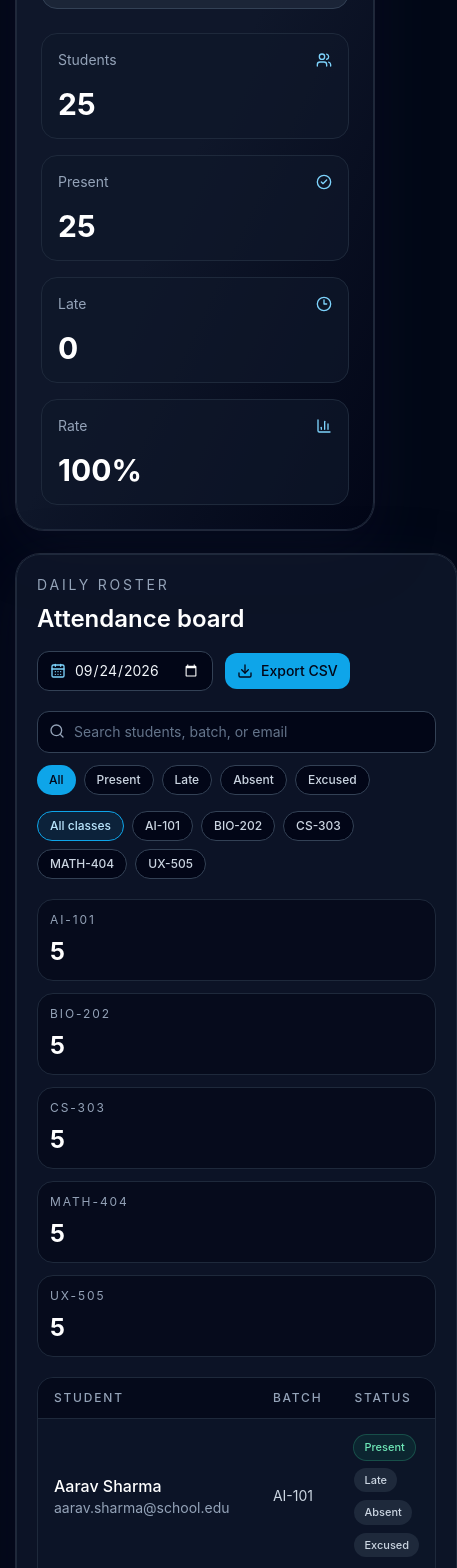
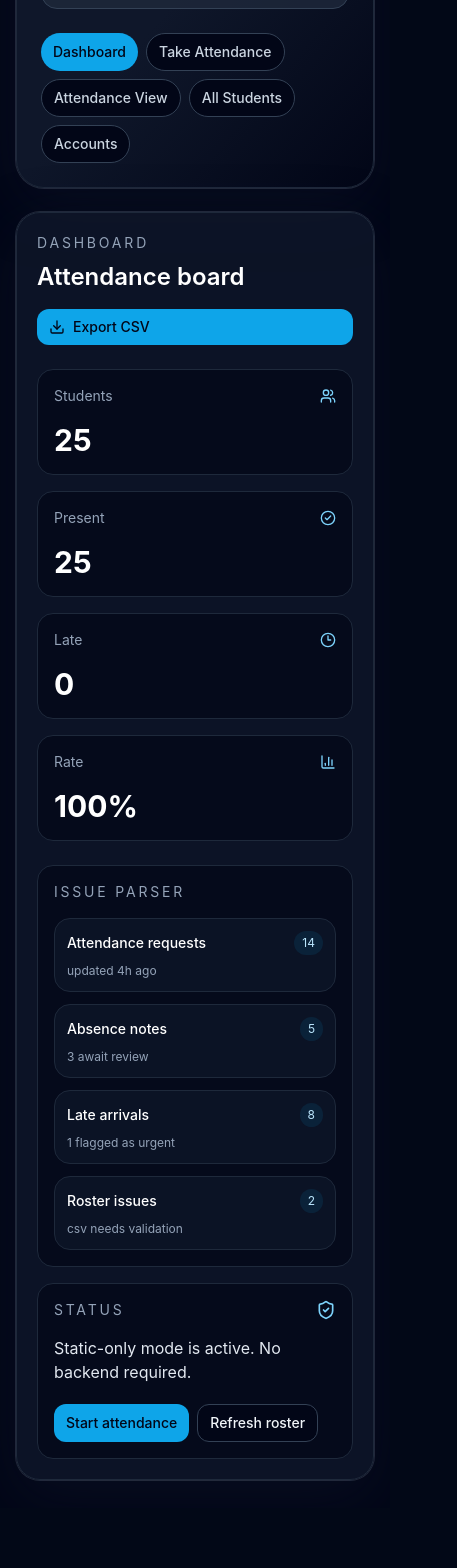
Before and after one commit to soumyadipk03/attendly, a React (Vite) app: page / in a window 390 px wide. Shown: the part 260-1828 px from the top of the page, 457 px wide, since content can reach past the window. After the commit the page ends 1768 px from the top, so only its background shows below. Built offline with nearby package versions, Linux system fonts and the light colour scheme.

Commit message:
feat: add dashboard pages and accounts flow

```diff
--- a/src/App.tsx
+++ b/src/App.tsx
@@ -109,6 +109,8 @@ function parseStudentsCsv(csvText: string): Student[] {
     })
 }
 
+type PageId = 'dashboard' | 'attendance' | 'overview' | 'students' | 'accounts'
+
 function App() {
   const [students, setStudents] = useState<Student[]>(defaultStudents)
   const [attendance, setAttendance] = useState<AttendanceState>(() => defaultAttendance)
@@ -121,6 +123,7 @@ function App() {
   const [showPat, setShowPat] = useState(false)
   const [statusMessage, setStatusMessage] = useState('Static-only mode is active. No backend required.')
   const [isSyncing, setIsSyncing] = useState(false)
+  const [currentPage, setCurrentPage] = useState<PageId>('dashboard')
 
   useEffect(() => {
     const persistedAttendance = localStorage.getItem('attendly-attendance')
@@ -315,54 +318,23 @@ function App() {
     }
   }
 
+  const navItems = [
+    { id: 'dashboard', label: 'Dashboard' },
+    { id: 'attendance', label: 'Take Attendance' },
+    { id: 'overview', label: 'Attendance View' },
+    { id: 'students', label: 'All Students' },
+    { id: 'accounts', label: 'Accounts' },
+  ] as const
+
+  const renderPage = () => {
+    if (currentPage === 'attendance') {
       return (
-    <div className="min-h-screen bg-slate-950 text-slate-50">
-      <div className="mx-auto max-w-7xl px-4 py-7 sm:px-6 lg:px-8">
-        <header className="rounded-[28px] border border-slate-800 bg-gradient-to-br from-slate-900 via-slate-900 to-slate-950 p-6 shadow-glow">
-          <div className="flex flex-col gap-5 lg:flex-row lg:items-start lg:justify-between">
-            <div className="max-w-2xl">
-              <div className="inline-flex items-center gap-2 rounded-full border border-sky-500/30 bg-sky-500/10 px-3 py-1 text-xs font-medium uppercase tracking-[0.2em] text-sky-200">
-                <Sparkles className="h-3.5 w-3.5" />
-                Attendly
-              </div>
-              <h1 className="mt-4 text-4xl font-semibold tracking-tight text-white sm:text-5xl">
-                Attendance, simplified for modern cohorts.
-              </h1>
-            </div>
-
-            <div className="flex items-center gap-2 rounded-2xl border border-slate-700 bg-slate-800/80 px-3 py-2 text-xs text-slate-300">
-              <KeyRound className="h-4 w-4 text-sky-300" />
-              <span>{githubPat ? 'PAT stored locally' : 'No PAT saved yet'}</span>
-            </div>
-          </div>
-
-          <div className="mt-6 grid gap-4 md:grid-cols-4">
-            {[
-              { label: 'Students', value: `${students.length}`, icon: Users },
-              { label: 'Present', value: `${presentCount}`, icon: CheckCircle2 },
-              { label: 'Late', value: `${lateCount}`, icon: Clock3 },
-              { label: 'Rate', value: `${attendanceRate}%`, icon: BarChart3 },
-            ].map(({ label, value, icon: Icon }) => (
-              <div key={label} className="rounded-2xl border border-slate-800 bg-slate-900/70 p-4">
-                <div className="flex items-center justify-between">
-                  <p className="text-sm text-slate-400">{label}</p>
-                  <Icon className="h-4 w-4 text-sky-300" />
-                </div>
-                <p className="mt-4 text-3xl font-bold text-white">{value}</p>
-              </div>
-            ))}
-          </div>
-        </header>
-
-        <main className="mt-6 grid gap-6 xl:grid-cols-[1.65fr_0.95fr]">
-          <section className="rounded-[24px] border border-slate-800 bg-slate-900/80 p-5 shadow-glow">
+        <main className="mt-6 space-y-6 rounded-[24px] border border-slate-800 bg-slate-900/80 p-5 shadow-glow">
           <div className="flex flex-col gap-4 sm:flex-row sm:items-center sm:justify-between">
             <div>
-                <p className="text-sm uppercase tracking-[0.2em] text-slate-400">Daily roster</p>
-                <h2 className="mt-2 text-2xl font-semibold text-white">Attendance board</h2>
+              <p className="text-sm uppercase tracking-[0.2em] text-slate-400">Attendance</p>
+              <h2 className="mt-2 text-2xl font-semibold text-white">Take attendance</h2>
             </div>
-
-              <div className="flex items-center gap-3">
             <label className="flex items-center gap-2 rounded-xl border border-slate-700 bg-slate-950 px-3 py-2 text-sm text-slate-300">
               <CalendarDays className="h-4 w-4 text-sky-300" />
               <input
@@ -372,44 +344,6 @@ function App() {
                 className="bg-transparent text-slate-100 outline-none"
               />
             </label>
-                <button
-                  type="button"
-                  onClick={exportCsv}
-                  className="inline-flex items-center gap-2 rounded-xl bg-sky-500 px-3 py-2 text-sm font-medium text-slate-950 transition hover:bg-sky-400"
-                >
-                  <Download className="h-4 w-4" />
-                  Export CSV
-                </button>
-              </div>
-            </div>
-
-            <div className="mt-5 flex flex-col gap-3 lg:flex-row lg:items-center lg:justify-between">
-              <div className="relative w-full max-w-md">
-                <Search className="pointer-events-none absolute left-3 top-3 h-4 w-4 text-slate-400" />
-                <input
-                  value={query}
-                  onChange={(event) => setQuery(event.target.value)}
-                  placeholder="Search students, batch, or email"
-                  className="w-full rounded-xl border border-slate-700 bg-slate-950 py-2.5 pl-9 pr-3 text-sm text-slate-100 outline-none ring-0 placeholder:text-slate-500"
-                />
-              </div>
-
-              <div className="flex flex-wrap gap-2">
-                {(['all', 'present', 'late', 'absent', 'excused'] as const).map((filter) => (
-                  <button
-                    key={filter}
-                    type="button"
-                    onClick={() => setStatusFilter(filter)}
-                    className={`rounded-full px-3 py-1.5 text-xs font-medium capitalize transition ${
-                      statusFilter === filter
-                        ? 'bg-sky-500 text-slate-950'
-                        : 'border border-slate-700 bg-slate-950 text-slate-300 hover:border-slate-500'
-                    }`}
-                  >
-                    {filter === 'all' ? 'All' : filter}
-                  </button>
-                ))}
-              </div>
           </div>
 
           <div className="mt-4 flex flex-wrap gap-2">
@@ -429,46 +363,45 @@ function App() {
             ))}
           </div>
 
-            <div className="mt-5 grid gap-3 sm:grid-cols-2 xl:grid-cols-5">
-              {classSummary.map(({ className, count }) => (
-                <div key={className} className="rounded-2xl border border-slate-800 bg-slate-950/60 p-3">
-                  <p className="text-xs uppercase tracking-[0.16em] text-slate-400">{className}</p>
-                  <p className="mt-2 text-2xl font-bold text-white">{count}</p>
-                </div>
+          <div className="mt-4 flex flex-wrap gap-2">
+            {(['all', 'present', 'late', 'absent', 'excused'] as const).map((filter) => (
+              <button
+                key={filter}
+                type="button"
+                onClick={() => setStatusFilter(filter)}
+                className={`rounded-full px-3 py-1.5 text-xs font-medium capitalize transition ${
+                  statusFilter === filter
+                    ? 'bg-sky-500 text-slate-950'
+                    : 'border border-slate-700 bg-slate-950 text-slate-300 hover:border-slate-500'
+                }`}
+              >
+                {filter === 'all' ? 'All' : filter}
+              </button>
             ))}
           </div>
 
-            <div className="mt-5 overflow-hidden rounded-2xl border border-slate-800">
-              <div className="overflow-x-auto">
-                <table className="min-w-full text-left">
-                  <thead className="bg-slate-950/70 text-xs uppercase tracking-[0.15em] text-slate-400">
-                    <tr>
-                      <th className="px-4 py-3 font-medium">Student</th>
-                      <th className="px-4 py-3 font-medium">Batch</th>
-                      <th className="px-4 py-3 font-medium">Status</th>
-                    </tr>
-                  </thead>
-                  <tbody>
+          <div className="grid gap-3 md:grid-cols-2 xl:grid-cols-3">
             {filteredStudents.map((student) => {
               const currentStatus = attendance[student.id] ?? 'absent'
 
               return (
-                        <tr key={student.id} className="border-t border-slate-800 bg-slate-900/30">
-                          <td className="px-4 py-4">
+                <div key={student.id} className="rounded-2xl border border-slate-800 bg-slate-950/70 p-4">
+                  <div className="flex items-start justify-between gap-3">
                     <div>
                       <p className="font-medium text-white">{student.name}</p>
-                              <p className="text-sm text-slate-400">{student.email}</p>
+                      <p className="text-sm text-slate-400">{student.batch}</p>
                     </div>
-                          </td>
-                          <td className="px-4 py-4 text-sm text-slate-300">{student.batch}</td>
-                          <td className="px-4 py-4">
-                            <div className="flex flex-wrap gap-2">
+                    <span className={`rounded-full px-2 py-1 text-[10px] font-medium capitalize ${statusStyles[currentStatus].badge}`}>
+                      {statusStyles[currentStatus].label}
+                    </span>
+                  </div>
+                  <div className="mt-4 grid grid-cols-2 gap-2">
                     {statusOrder.map((status) => (
                       <button
                         key={status}
                         type="button"
                         onClick={() => updateAttendance(student.id, status)}
-                                  className={`rounded-full px-2.5 py-1 text-[11px] font-medium capitalize transition ${
+                        className={`rounded-xl px-2 py-2 text-xs font-medium capitalize transition ${
                           currentStatus === status
                             ? statusStyles[status].badge
                             : 'bg-slate-800 text-slate-300 hover:bg-slate-700'
@@ -478,27 +411,59 @@ function App() {
                       </button>
                     ))}
                   </div>
-                          </td>
-                        </tr>
+                </div>
               )
             })}
-                  </tbody>
-                </table>
           </div>
+        </main>
+      )
+    }
+
+    if (currentPage === 'overview') {
+      return (
+        <main className="mt-6 rounded-[24px] border border-slate-800 bg-slate-900/80 p-5 shadow-glow">
+          <div className="flex flex-col gap-4 sm:flex-row sm:items-center sm:justify-between">
+            <div>
+              <p className="text-sm uppercase tracking-[0.2em] text-slate-400">Overview</p>
+              <h2 className="mt-2 text-2xl font-semibold text-white">Attendance summary</h2>
             </div>
-          </section>
-
-          <aside className="space-y-6">
-            <div className="rounded-[24px] border border-slate-800 bg-slate-900/80 p-5 shadow-glow">
-              <div className="flex items-center justify-between">
-                <div>
-                  <p className="text-sm uppercase tracking-[0.2em] text-slate-400">Signals</p>
-                  <h3 className="mt-2 text-xl font-semibold text-white">Issue parser</h3>
-                </div>
-                <ShieldCheck className="h-5 w-5 text-sky-300" />
+            <button
+              type="button"
+              onClick={exportCsv}
+              className="inline-flex items-center gap-2 rounded-xl bg-sky-500 px-3 py-2 text-sm font-medium text-slate-950 transition hover:bg-sky-400"
+            >
+              <Download className="h-4 w-4" />
+              Export CSV
+            </button>
           </div>
 
-              <div className="mt-5 space-y-3">
+          <div className="mt-6 grid gap-4 md:grid-cols-4">
+            {[
+              { label: 'Students', value: `${students.length}`, icon: Users },
+              { label: 'Present', value: `${presentCount}`, icon: CheckCircle2 },
+              { label: 'Late', value: `${lateCount}`, icon: Clock3 },
+              { label: 'Rate', value: `${attendanceRate}%`, icon: BarChart3 },
+            ].map(({ label, value, icon: Icon }) => (
+              <div key={label} className="rounded-2xl border border-slate-800 bg-slate-950/70 p-4">
+                <div className="flex items-center justify-between">
+                  <p className="text-sm text-slate-400">{label}</p>
+                  <Icon className="h-4 w-4 text-sky-300" />
+                </div>
+                <p className="mt-4 text-3xl font-bold text-white">{value}</p>
+              </div>
+            ))}
+          </div>
+
+          <div className="mt-6 grid gap-4 md:grid-cols-2 xl:grid-cols-5">
+            {classSummary.map(({ className, count }) => (
+              <div key={className} className="rounded-2xl border border-slate-800 bg-slate-950/60 p-3">
+                <p className="text-xs uppercase tracking-[0.16em] text-slate-400">{className}</p>
+                <p className="mt-2 text-2xl font-bold text-white">{count}</p>
+              </div>
+            ))}
+          </div>
+
+          <div className="mt-6 space-y-3">
             {issueSummary.map((issue) => (
               <div key={issue.title} className="rounded-2xl border border-slate-800 bg-slate-950/60 p-3">
                 <div className="flex items-center justify-between gap-3">
@@ -509,18 +474,69 @@ function App() {
               </div>
             ))}
           </div>
+        </main>
+      )
+    }
+
+    if (currentPage === 'students') {
+      return (
+        <main className="mt-6 rounded-[24px] border border-slate-800 bg-slate-900/80 p-5 shadow-glow">
+          <div className="flex flex-col gap-4 sm:flex-row sm:items-center sm:justify-between">
+            <div>
+              <p className="text-sm uppercase tracking-[0.2em] text-slate-400">Roster</p>
+              <h2 className="mt-2 text-2xl font-semibold text-white">All students</h2>
+            </div>
+            <div className="relative w-full max-w-md">
+              <Search className="pointer-events-none absolute left-3 top-3 h-4 w-4 text-slate-400" />
+              <input
+                value={query}
+                onChange={(event) => setQuery(event.target.value)}
+                placeholder="Search students, batch, or email"
+                className="w-full rounded-xl border border-slate-700 bg-slate-950 py-2.5 pl-9 pr-3 text-sm text-slate-100 outline-none ring-0 placeholder:text-slate-500"
+              />
+            </div>
           </div>
 
-            <div className="rounded-[24px] border border-slate-800 bg-slate-900/80 p-5 shadow-glow">
+          <div className="mt-6 grid gap-3 md:grid-cols-2 xl:grid-cols-3">
+            {students
+              .filter((student) => {
+                const haystack = `${student.name} ${student.email} ${student.batch}`.toLowerCase()
+                return haystack.includes(query.toLowerCase())
+              })
+              .map((student) => (
+                <div key={student.id} className="rounded-2xl border border-slate-800 bg-slate-950/70 p-4">
                   <div className="flex items-center justify-between gap-3">
                     <div>
-                  <p className="text-sm uppercase tracking-[0.2em] text-slate-400">Access</p>
-                  <h3 className="mt-2 text-xl font-semibold text-white">GitHub PAT</h3>
+                      <p className="font-medium text-white">{student.name}</p>
+                      <p className="text-xs text-slate-400">{student.id}</p>
+                    </div>
+                    <span className="rounded-full bg-sky-500/10 px-2 py-1 text-[10px] font-medium text-sky-200">
+                      {student.batch}
+                    </span>
+                  </div>
+                  <p className="mt-3 text-sm text-slate-300">{student.email}</p>
+                  <p className="mt-2 text-xs uppercase tracking-[0.16em] text-slate-400">
+                    {attendance[student.id] ?? 'absent'}
+                  </p>
+                </div>
+              ))}
+          </div>
+        </main>
+      )
+    }
+
+    if (currentPage === 'accounts') {
+      return (
+        <main className="mt-6 rounded-[24px] border border-slate-800 bg-slate-900/80 p-5 shadow-glow">
+          <div className="flex items-center justify-between gap-3">
+            <div>
+              <p className="text-sm uppercase tracking-[0.2em] text-slate-400">Accounts</p>
+              <h2 className="mt-2 text-2xl font-semibold text-white">GitHub access</h2>
             </div>
             <GitBranch className="h-5 w-5 text-sky-300" />
           </div>
 
-              <div className="mt-4 rounded-2xl border border-slate-800 bg-slate-950/70 p-4 text-sm text-slate-300">
+          <div className="mt-6 rounded-2xl border border-slate-800 bg-slate-950/70 p-4 text-sm text-slate-300">
             <label className="mb-2 block text-xs uppercase tracking-[0.18em] text-slate-400">Fallback proxy URL</label>
             <select
               value={proxyUrl}
@@ -533,14 +549,12 @@ function App() {
                 </option>
               ))}
             </select>
-
             <input
               value={proxyUrl}
               onChange={(event) => updateProxyUrl(event.target.value)}
               placeholder="https://r.jina.ai/http://"
               className="mt-2 w-full rounded-xl border border-slate-700 bg-slate-900 px-3 py-2 text-sm text-slate-100 outline-none placeholder:text-slate-500"
             />
-
             <p className="mt-2 text-xs text-slate-400">
               Public proxies are not guaranteed, may rate-limit, and are not production-safe. This is only a last-resort static fallback.
             </p>
@@ -565,14 +579,16 @@ function App() {
                 {showPat ? <EyeOff className="h-4 w-4" /> : <Eye className="h-4 w-4" />}
               </button>
             </div>
-
             <p className="mt-3 text-xs text-slate-400">
               Stored in localStorage on this browser only. No backend or serverless token exchange is used.
             </p>
           </div>
 
           <div className="mt-4 rounded-2xl border border-slate-800 bg-slate-950/70 p-4 text-sm text-slate-300">
+            <div className="flex items-center justify-between gap-3">
               <p className="font-medium text-white">Status</p>
+              <XCircle className="h-4 w-4 text-sky-300" />
+            </div>
             <p className="mt-2 text-slate-300">{statusMessage}</p>
           </div>
 
@@ -583,14 +599,6 @@ function App() {
               className="rounded-xl border border-slate-700 bg-slate-950 px-3 py-2 text-sm font-medium text-slate-100 transition hover:border-sky-500"
             >
               Try fallback GitHub
-                </button>
-                <button
-                  type="button"
-                  onClick={syncToHuggingFace}
-                  disabled={isSyncing}
-                  className="rounded-xl border border-slate-700 bg-slate-950 px-3 py-2 text-sm font-medium text-slate-100 transition hover:border-sky-500 disabled:cursor-not-allowed disabled:opacity-60"
-                >
-                  {isSyncing ? 'Refreshing...' : 'Refresh roster'}
             </button>
             <button
               type="button"
@@ -606,25 +614,129 @@ function App() {
               Clear PAT
             </button>
           </div>
+        </main>
+      )
+    }
+
+    return (
+      <main className="mt-6 space-y-6 rounded-[24px] border border-slate-800 bg-slate-900/80 p-5 shadow-glow">
+        <div className="flex flex-col gap-4 sm:flex-row sm:items-center sm:justify-between">
+          <div>
+            <p className="text-sm uppercase tracking-[0.2em] text-slate-400">Dashboard</p>
+            <h2 className="mt-2 text-2xl font-semibold text-white">Attendance board</h2>
+          </div>
+          <button
+            type="button"
+            onClick={exportCsv}
+            className="inline-flex items-center gap-2 rounded-xl bg-sky-500 px-3 py-2 text-sm font-medium text-slate-950 transition hover:bg-sky-400"
+          >
+            <Download className="h-4 w-4" />
+            Export CSV
+          </button>
         </div>
 
-            <div className="rounded-[24px] border border-slate-800 bg-gradient-to-br from-slate-900 via-slate-900 to-sky-950/40 p-5 shadow-glow">
-              <div className="flex items-center gap-3">
-                <div className="rounded-xl bg-sky-500/10 p-2 text-sky-200">
-                  <XCircle className="h-5 w-5" />
+        <div className="grid gap-4 md:grid-cols-4">
+          {[
+            { label: 'Students', value: `${students.length}`, icon: Users },
+            { label: 'Present', value: `${presentCount}`, icon: CheckCircle2 },
+            { label: 'Late', value: `${lateCount}`, icon: Clock3 },
+            { label: 'Rate', value: `${attendanceRate}%`, icon: BarChart3 },
+          ].map(({ label, value, icon: Icon }) => (
+            <div key={label} className="rounded-2xl border border-slate-800 bg-slate-950/70 p-4">
+              <div className="flex items-center justify-between">
+                <p className="text-sm text-slate-400">{label}</p>
+                <Icon className="h-4 w-4 text-sky-300" />
               </div>
-                <div>
-                  <p className="text-sm uppercase tracking-[0.2em] text-slate-400">Policy</p>
-                  <p className="mt-1 font-medium text-white">Zero backend by design</p>
+              <p className="mt-4 text-3xl font-bold text-white">{value}</p>
+            </div>
+          ))}
+        </div>
+
+        <div className="grid gap-4 lg:grid-cols-2">
+          <div className="rounded-2xl border border-slate-800 bg-slate-950/70 p-4">
+            <p className="text-sm uppercase tracking-[0.2em] text-slate-400">Issue parser</p>
+            <div className="mt-4 space-y-3">
+              {issueSummary.map((issue) => (
+                <div key={issue.title} className="rounded-2xl border border-slate-800 bg-slate-900/70 p-3">
+                  <div className="flex items-center justify-between gap-3">
+                    <p className="text-sm font-medium text-white">{issue.title}</p>
+                    <span className="rounded-full bg-sky-500/10 px-2 py-1 text-xs text-sky-200">{issue.count}</span>
+                  </div>
+                  <p className="mt-2 text-xs text-slate-400">{issue.detail}</p>
+                </div>
+              ))}
             </div>
           </div>
 
-              <p className="mt-4 text-sm leading-6 text-slate-300">
-                This site is intentionally static. The roster is retrieved as CSV, attendance is stored in browser storage, and your GitHub PAT stays in localStorage on this browser only.
-              </p>
+          <div className="rounded-2xl border border-slate-800 bg-slate-950/70 p-4">
+            <div className="flex items-center justify-between gap-3">
+              <p className="text-sm uppercase tracking-[0.2em] text-slate-400">Status</p>
+              <ShieldCheck className="h-5 w-5 text-sky-300" />
             </div>
-          </aside>
+            <p className="mt-4 text-base text-slate-200">{statusMessage}</p>
+            <div className="mt-5 flex flex-wrap gap-2">
+              <button
+                type="button"
+                onClick={() => setCurrentPage('attendance')}
+                className="rounded-xl bg-sky-500 px-3 py-2 text-sm font-medium text-slate-950 transition hover:bg-sky-400"
+              >
+                Start attendance
+              </button>
+              <button
+                type="button"
+                onClick={syncToHuggingFace}
+                disabled={isSyncing}
+                className="rounded-xl border border-slate-700 bg-slate-950 px-3 py-2 text-sm font-medium text-slate-100 transition hover:border-sky-500 disabled:cursor-not-allowed disabled:opacity-60"
+              >
+                {isSyncing ? 'Refreshing...' : 'Refresh roster'}
+              </button>
+            </div>
+          </div>
+        </div>
       </main>
+    )
+  }
+
+  return (
+    <div className="min-h-screen bg-slate-950 text-slate-50">
+      <div className="mx-auto max-w-7xl px-4 py-7 sm:px-6 lg:px-8">
+        <header className="rounded-[28px] border border-slate-800 bg-gradient-to-br from-slate-900 via-slate-900 to-slate-950 p-6 shadow-glow">
+          <div className="flex flex-col gap-5 lg:flex-row lg:items-start lg:justify-between">
+            <div className="max-w-2xl">
+              <div className="inline-flex items-center gap-2 rounded-full border border-sky-500/30 bg-sky-500/10 px-3 py-1 text-xs font-medium uppercase tracking-[0.2em] text-sky-200">
+                <Sparkles className="h-3.5 w-3.5" />
+                Attendly
+              </div>
+              <h1 className="mt-4 text-4xl font-semibold tracking-tight text-white sm:text-5xl">
+                Attendance, simplified for modern cohorts.
+              </h1>
+            </div>
+
+            <div className="flex items-center gap-2 rounded-2xl border border-slate-700 bg-slate-800/80 px-3 py-2 text-xs text-slate-300">
+              <KeyRound className="h-4 w-4 text-sky-300" />
+              <span>{githubPat ? 'PAT stored locally' : 'No PAT saved yet'}</span>
+            </div>
+          </div>
+
+          <nav className="mt-6 flex flex-wrap gap-2">
+            {navItems.map((item) => (
+              <button
+                key={item.id}
+                type="button"
+                onClick={() => setCurrentPage(item.id)}
+                className={`rounded-full px-3 py-2 text-sm font-medium transition ${
+                  currentPage === item.id
+                    ? 'bg-sky-500 text-slate-950'
+                    : 'border border-slate-700 bg-slate-950 text-slate-300 hover:border-slate-500'
+                }`}
+              >
+                {item.label}
+              </button>
+            ))}
+          </nav>
+        </header>
+
+        {renderPage()}
       </div>
     </div>
   )
```
Lines whose indentation alone changed are shown as unchanged.
